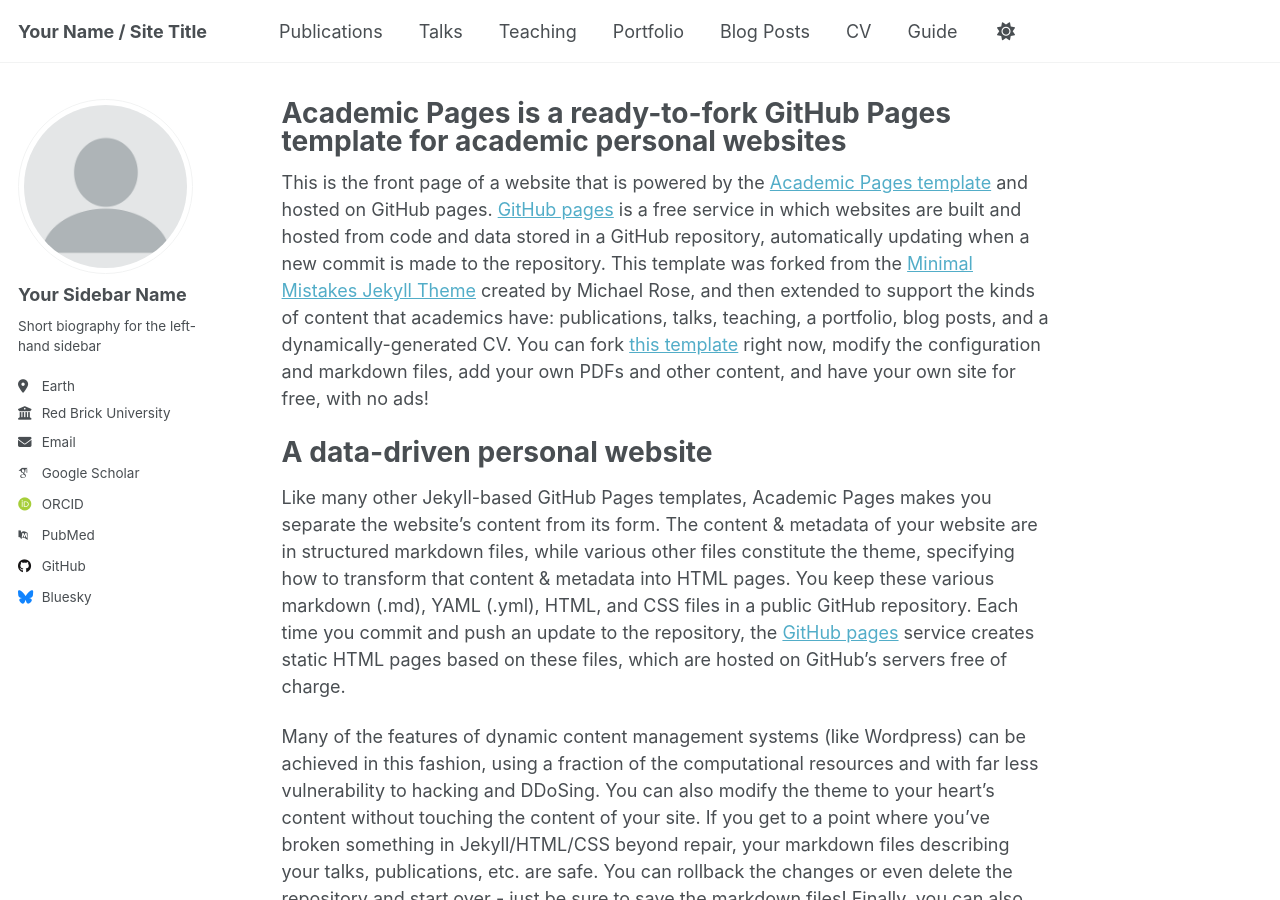
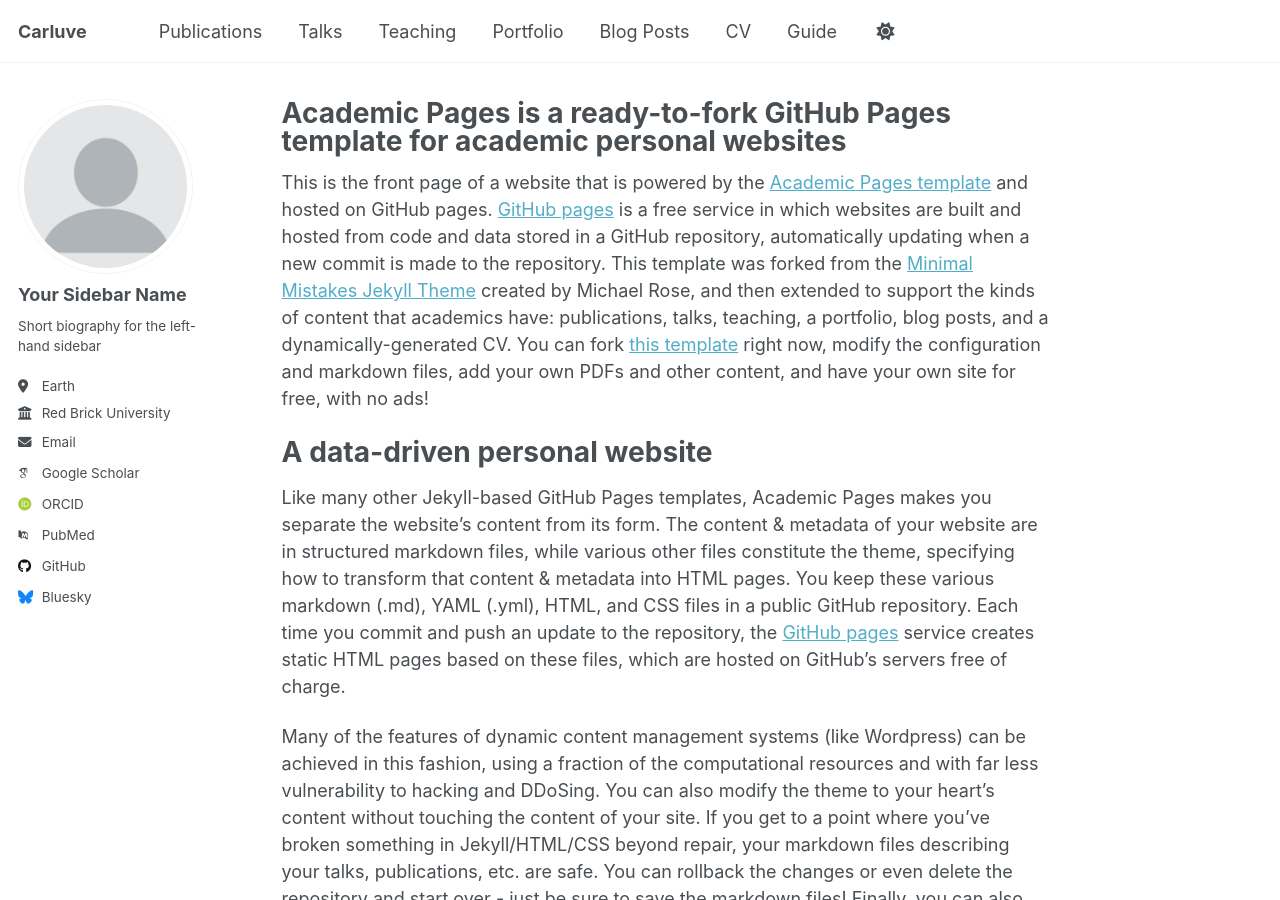
Before and after one commit to Carluve/carluve.github.io, a Jekyll site: the page built from _pages/about.md, in a window 1280 px wide and 900 px high. Built offline with Jekyll 4.4.1, drawn with Linux system fonts in a browser that asks for light colours; some web fonts are replaced.

Commit message:
Update _config.yml
v1 - name and repository config

```diff
--- a/_config.yml
+++ b/_config.yml
@@ -9,13 +9,13 @@
 # Basic Site Settings
 locale                   : "en-US"
 site_theme               : "default"
-title                    : "Your Name / Site Title"
+title                    : "Carluve"
 title_separator          : "-"
 name                     : &name "Your Name"
-description              : &description "personal description"
-url                      : https://academicpages.github.io # the base hostname & protocol for your site e.g. "https://[your GitHub username].github.io"
+description              : &description "Phd Candidate"
+url                      : https://carluve.github.io # the base hostname & protocol for your site e.g. "https://[your GitHub username].github.io"
 baseurl                  : "" # the subpath of your site, e.g. "/blog"
-repository               : "academicpages/academicpages.github.io"
+repository               : "carluve/carluve.github.io"
 
 # Site Author - The following control what appear as part of the author content on the side bar.
 #               If a field is blank the icon and link will not appear, otherwise it will be shown.
```
